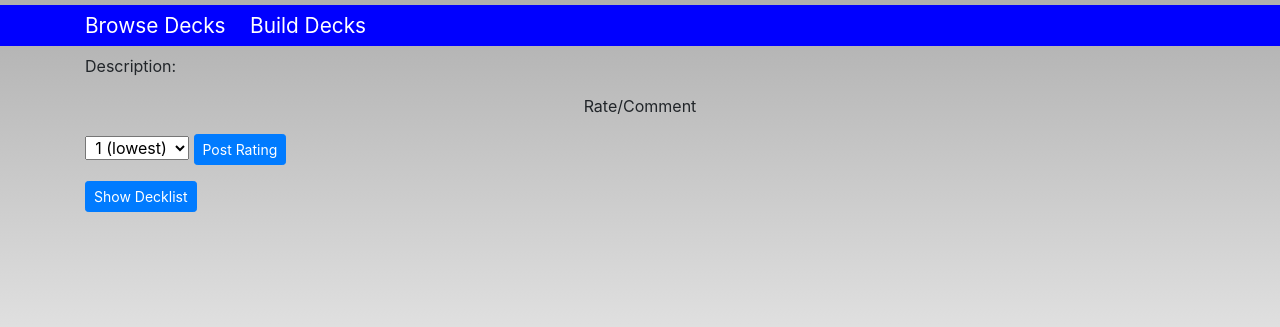
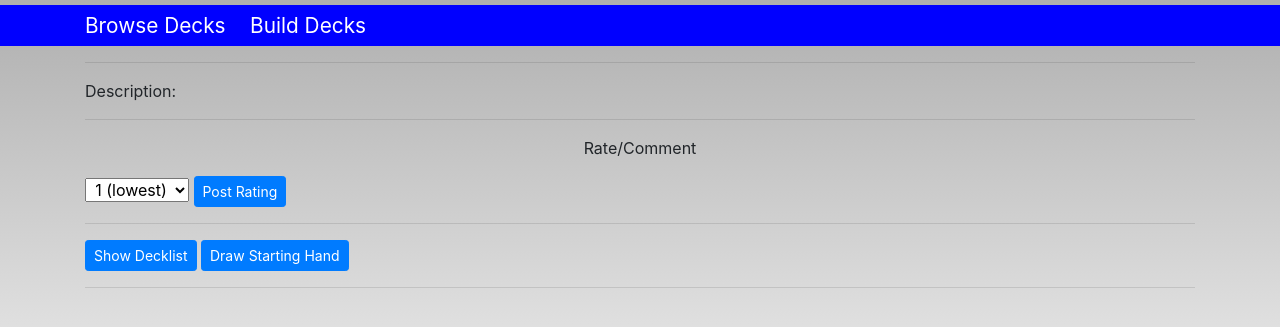
Before and after one commit to ga6198/zhang_uddin_project, a website: page zhang_uddin_project/www/viewanydeck.html in a window 1280 px wide. Shown: the part 51-378 px from the top of the page. Drawn offline with Linux system fonts and the light colour scheme.

Commit message:
added playtest to viewanydeck.html

```diff
--- a/zhang_uddin_project/www/viewanydeck.html
+++ b/zhang_uddin_project/www/viewanydeck.html
@@ -206,6 +206,11 @@
 			$(document).on("click", ".decklist-btn", function () {
 				$(".decklist").toggle();
 			});
+
+			// command for playtest/draw cards button
+			$(document).on("click", ".playtest-btn", function () {
+				location.href = "playtest.html";
+			});
 		})
 	</script>
 
@@ -233,7 +238,12 @@
 			<!-- <p id="added-deck"></p> -->
 
 			<h3 id="added-deck" class="text-center"></h3>
+
+			<hr />
+
 			Description: <p id="desc"></p>
+
+			<hr />
 
 			<p class="text-center">Rate/Comment</p>
 			<div class="form-group" id="number-rating">
@@ -248,6 +258,8 @@
 			</div>
 			<p id="review-score"></p>
 
+			<hr />
+
 			<button class="btn btn-primary btn-sm decklist-btn">Show Decklist</button>
 			<div class="decklist nodisplay">
 				<p>Grade 0:</p>
@@ -261,6 +273,10 @@
 				<p>Grade 4:</p>
 				<ul id="g4-list"></ul>
 			</div>
+
+			<button class="btn btn-primary btn-sm playtest-btn">Draw Starting Hand</button>
+
+			<hr />
 
 			<div class="row">
 
```
Also changed, not shown: zhang_uddin_project/www/playtest.html (+1 -1 lines), zhang_uddin_project/www/viewdeck.html (+1 -2 lines).
